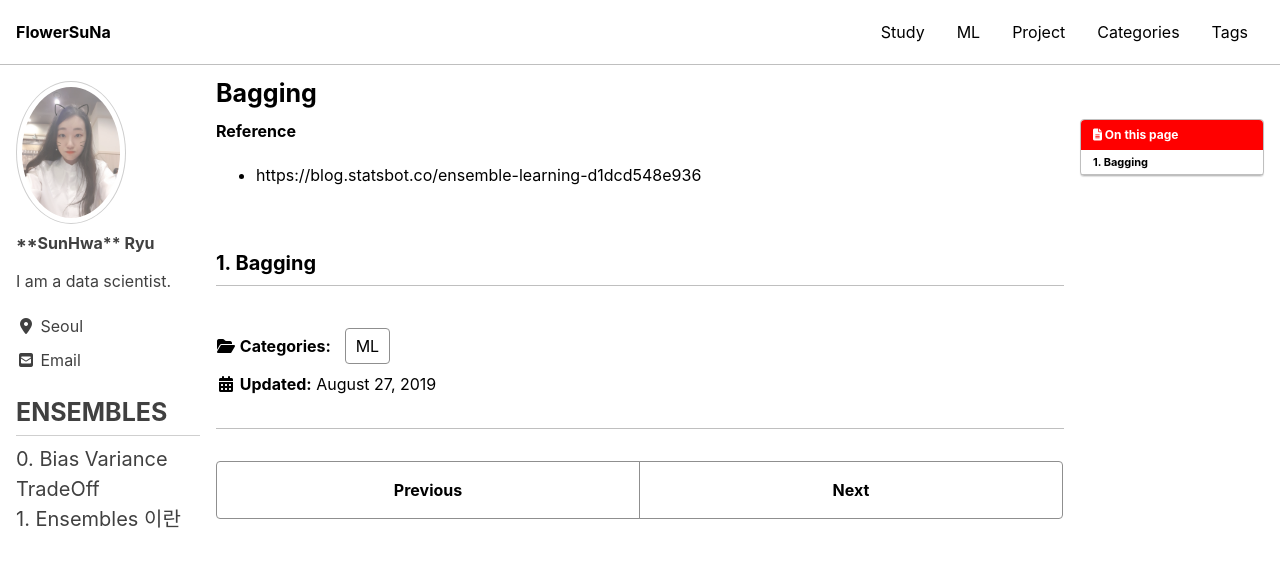
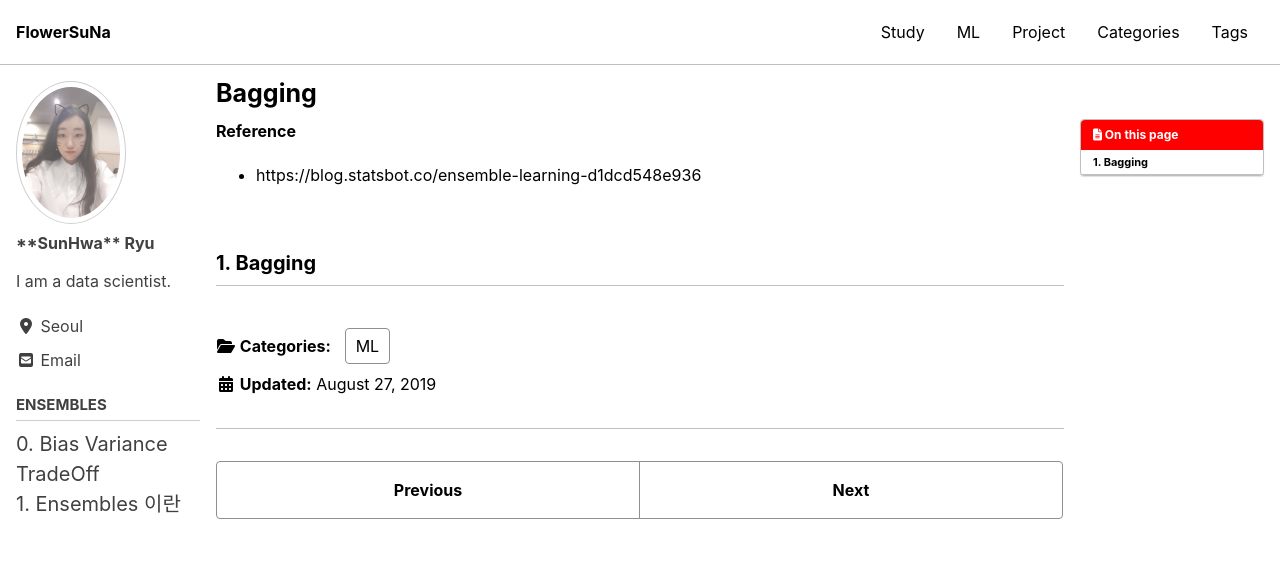
Before and after one commit to MinPinSunHwa/suna.github.io, a Jekyll site: the page built from _study/ensembles/2_bagging.md, in a window 1280 px wide and 900 px high. Shown: the top 567 px of the window. Built offline with Jekyll 4.4.1, drawn with Linux system fonts in a browser that asks for light colours; cached includes are drawn as plain includes; nearby versions of some CDN libraries.

Commit message:
Update _navigation.scss

```diff
--- a/_sass/minimal-mistakes/_navigation.scss
+++ b/_sass/minimal-mistakes/_navigation.scss
@@ -345,7 +345,7 @@
       display: inline-block;
       padding: 0.5em 2.5em 0.5em 1em;
       color: $gray;
-      font-size: $type-size-3;
+      font-size: $type-size-5;
       font-weight: bold;
       border: 1px solid $light-gray;
       border-radius: $border-radius;
@@ -477,7 +477,7 @@
   margin: 0;
   padding: 0.5rem 0.75rem;
   font-family: $sans-serif-narrow;
-  font-size: $type-size-3;
+  font-size: $type-size-5;
   font-weight: bold;
 }
 
@@ -486,7 +486,7 @@
   margin: 0.5rem 0;
   padding: 0.25rem 0;
   font-family: $sans-serif-narrow;
-  font-size: $type-size-4;
+  font-size: $type-size-6;
   font-weight: bold;
   text-transform: uppercase;
   border-bottom: 1px solid $border-color;
```
